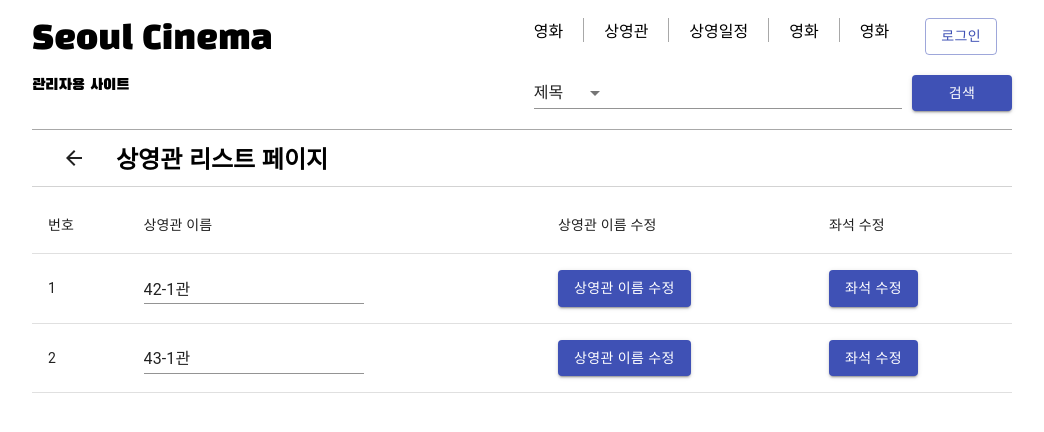
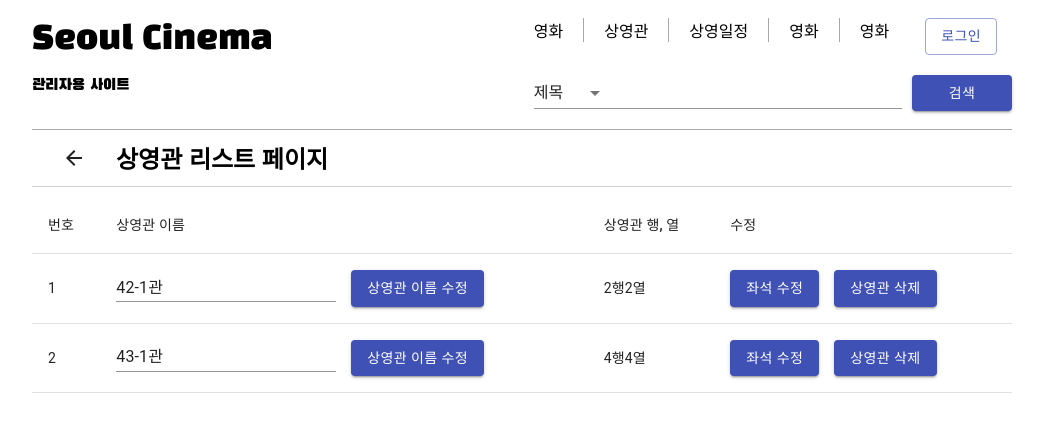
Before and after one commit to bucketressi/CinemaSeoul, a React (Create React App) app in the folder frontend/: page /admin/hall in a window 1280 px wide. Shown: the top 432 px of the page, without its empty margins (118-1162 px from the left). Built offline with nearby package versions, Linux system fonts and the light colour scheme; a web font is replaced by a local one.

Commit message:
상영관 완료

```diff
--- a/frontend/src/Pages/Admin/AdminHall.tsx
+++ b/frontend/src/Pages/Admin/AdminHall.tsx
@@ -1,9 +1,9 @@
-import React, { useEffect, useState } from 'react';
+import React, { DOMElement, ReactElement, useEffect, useState } from 'react';
 import { useHistory } from 'react-router-dom';
-import { PageTitle } from '../../Components';
+import { ModalComponent, PageTitle } from '../../Components';
 import { Table, TableBody, TableCell, TableContainer, TableHead, TableRow, Button, TextField } from '@material-ui/core';
 import { useHallListState } from '../../Main/HallListModel';
-import { HallType, HallNameListType } from '../../Main/Type';
+import { HallType, HallListObjType, HallSeatObjType, SimpleHallType, SeatType } from '../../Main/Type';
 import "../../scss/pages/adminhall.scss";
 
 const AdminHall = () => {
@@ -11,37 +11,112 @@ const AdminHall = () => {
 	const history = useHistory();
 
 	const [openSeatModal, setOpenSeatModal] = useState<boolean>(false);
-	const [hallNameList, setHallNameList] = useState<HallNameListType>({});
+	const [hallObjList, setHallObjList] = useState<HallListObjType>({}); // 이름 변경 시 사용
 
-	useEffect(()=>{
-		//hallList 바뀔 때마다 hallNameList 변경
-		if(!hallList || !hallList.data)
+	const [modalID, setModalID] = useState<number>(-1);
+	const [modalHall, setModalHall] = useState<SimpleHallType | undefined>(undefined);
+	const [modalSeat, setModalSeat] = useState<HallSeatObjType | undefined>(undefined);
+
+	useEffect(() => {
+		//hallList 바뀔 때마다 hallObjList 변경
+		if (!hallList || !hallList.data)
 			return;
-		const obj : HallNameListType = {};
+		const obj: HallListObjType = {};
 		hallList.data.forEach((hall) => {
-			obj[hall.hall_id] = hall.hall_name;
+			obj[hall.hall_id] = {
+				hall_row: hall.hall_row,
+				hall_col: hall.hall_col,
+				hall_name: hall.hall_name
+			}
 		});
-		setHallNameList(obj);
-	},[hallList]);
+		setHallObjList(obj);
+	}, [hallList]);
 
-	const handleSeatModal = () => {
+	useEffect(() => {
+		// modal에 띄울 hall이 바뀔 떄마다 좌석 정보도 변경
+		if(modalID == -1 || hallObjList[modalID]== undefined)
+			return;
+		setModalHall(hallObjList[modalID]);
+		// seat 받아오기 => api 호출
+		setModalSeat({ //dummy
+			seats : [{
+				hall_id: 42,
+				seat_num: 0,
+				seat_type_code: "230001"
+			}, {
+				hall_id: 42,
+				seat_num: 1,
+				seat_type_code: "230001"
+			}, {
+				hall_id: 42,
+				seat_num: 2,
+				seat_type_code: "230001"
+			}]
+		});
+	}, [modalID])
 
+	const handleNameChange = (e: any, id: number) => {
+		const obj = Object.assign({}, hallObjList);
+		obj[id].hall_name = e.target.value;
+		setHallObjList(obj);
 	}
 
-	const handleNameChange = (e : any, id : number) => {
-		const obj = Object.assign({}, hallNameList);
-		obj[id] = e.target.value;
-		setHallNameList(obj);
+	const handleSeatModal = (id: number) => {
+		// 해당 id의 상영관 띄우기
+		setOpenSeatModal(true);
+		setModalID(id);
 	}
 
-	const SaveHallName = () => {
-		// 상영관 이름 저장
+	const saveHallName = (id: number) => {
+		// 해당 id의 상영관 이름 저장
+		// hallobjlist의 id에 해당하는 name 갱신 api 호출
+	}
 
+	const removeHall = () => {
+		// 상영관 삭제
+	}
+
+	const saveSeat = (id: number) => {
+		// 해당 id의 상영관 좌석 저장
+	}
+
+	const getColArray = (col : number) => {
+		const arr = [];
+		for(let i=1; i<=col; i++){
+			arr.push(i);
+		}
+		return arr;
+	}
+
+	const getSeatArray = (idx: number, col : number) => { // idx부터 col개의 행 return
+		const DOM = [];
+		for(let i=0; i<col; i++){
+			DOM.push(<td className="seat" key={idx+i}><div>{idx + i}</div></td>);
+		}
+
+		return (
+			<TableRow key={idx}>
+				{DOM}
+			</TableRow>
+		)
+	}
+
+	const getSeatElement = (col : number) => {
+		if(!modalSeat)
+			return;
+
+		const DOM = [];
+		for(let i=0; i<modalSeat.seats.length; i++){
+			if(i%col === 0){
+				DOM.push(getSeatArray(i, col));
+			}
+		}
+		return DOM;
 	}
 
 	return (
 		<div>
-			<PageTitle title="상영관 리스트 페이지" isButtonVisible={true}/>
+			<PageTitle title="상영관 리스트 페이지" isButtonVisible={true} />
 			<div className="hall-list-con">
 				<TableContainer>
 					<Table>
@@ -49,19 +124,29 @@ const AdminHall = () => {
 							<TableRow>
 								<TableCell>번호</TableCell>
 								<TableCell>상영관 이름</TableCell>
-								<TableCell>상영관 이름 수정</TableCell>
-								<TableCell>좌석 수정</TableCell>
+								<TableCell>상영관 행, 열</TableCell>
+								<TableCell>수정</TableCell>
 							</TableRow>
 						</TableHead>
 						<TableBody>
 							{
 								hallList && hallList.data &&
-								hallList.data.map((hall : HallType, index : number) => (
+								hallList.data.map((hall: HallType, index: number) => (
+									hallObjList[hall.hall_id] &&
 									<TableRow key={hall.hall_id}>
 										<TableCell>{index + 1}</TableCell>
-										<TableCell><TextField value={hallNameList[hall.hall_id]} onChange={(e : any) => handleNameChange(e, hall.hall_id)}/></TableCell>
-										<TableCell><Button variant="contained" color="primary" onClick={SaveHallName}>상영관 이름 수정</Button></TableCell>
-										<TableCell><Button variant="contained" color="primary" onClick={handleSeatModal}>좌석 수정</Button></TableCell>
+										<TableCell>
+											<TextField className="hall-name" value={hallObjList[hall.hall_id].hall_name} onChange={(e: any) => handleNameChange(e, hall.hall_id)} />
+											<Button variant="contained" color="primary" onClick={() => saveHallName(hall.hall_id)}>상영관 이름 수정</Button>
+										</TableCell>
+										<TableCell className="row-col-con">
+											<span>{`${hall.hall_row}행`}</span>
+											<span>{`${hall.hall_col}열`}</span>
+										</TableCell>
+										<TableCell>
+											<Button variant="contained" color="primary" onClick={() => handleSeatModal(hall.hall_id)}>좌석 수정</Button>
+											<Button variant="contained" color="primary" onClick={removeHall}>상영관 삭제</Button>
+										</TableCell>
 									</TableRow>
 								))
 							}
@@ -69,6 +154,37 @@ const AdminHall = () => {
 					</Table>
 				</TableContainer>
 			</div>
+			{
+				modalHall &&
+				<ModalComponent
+					open={openSeatModal}
+					setOpen={setOpenSeatModal}
+					title="상영관 좌석 수정"
+					button="저장"
+					buttonOnClick={() => saveSeat(modalID)}
+				>
+					<div className="seat-map">
+						<TableContainer>
+							<Table>
+								<TableHead>
+									<TableRow>
+										{
+											getColArray(modalHall.hall_col).map((index : number) => (
+												<TableCell key={index}>{index}</TableCell>
+											))
+										}
+									</TableRow>
+								</TableHead>
+								<TableBody>
+									{
+										getSeatElement(modalHall.hall_col)
+									}
+								</TableBody>
+							</Table>
+						</TableContainer>
+					</div>
+				</ModalComponent>
+			}
 		</div>
 	);
 }
--- a/frontend/src/scss/pages/adminhall.scss
+++ b/frontend/src/scss/pages/adminhall.scss
@@ -1,8 +1,12 @@
 .hall-list-con{
 	.MuiTableRow-root{
 		cursor: pointer;
+
 		&:hover{
 			background-color: rgb(231, 231, 231);
+		}
+		button{
+			margin-right: 15px;
 		}
 	}
 	.MuiTableRow-head{
@@ -11,4 +15,17 @@
 			background-color: transparent;
 		}
 	}
+	.hall-name{
+		margin-right: 15px;
+	}
 }
+
+.seat{
+		padding: 3px;
+	div{
+		display: flex;
+		justify-content: center;
+		align-items: center;
+		background-color: rgb(226, 166, 226);
+	}
+}
```
Also changed, not shown: frontend/src/Main/Type.tsx (+17 -2 lines).
